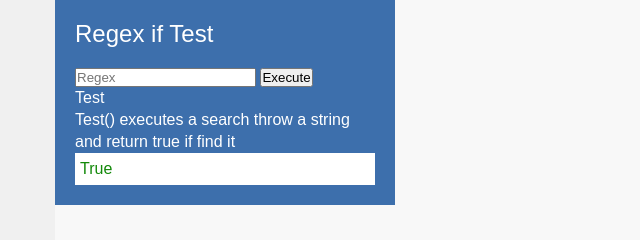
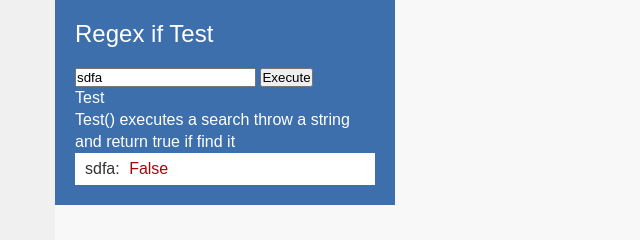
Before and after one commit to klebergermano/regex-with-javascript, a plain HTML site: page index.html in a window 1280 px wide. Both pictures are taken after a click on the button "Execute". Shown: the top 240 px of the page, 0-640 px from the left. Drawn offline with Linux system fonts and the light colour scheme.

Commit message:
Add classes and adjusts Regex Test

```diff
--- a/index.html
+++ b/index.html
@@ -4,76 +4,16 @@
 
     <title>Working with Javascript</title>
     <link rel="stylesheet" href="style.css">
-    <script>
-
-3
-4
-        document.addEventListener('DOMContentLoaded', function (event) {
-
-            var btn_test = document.querySelector("#btn_test");
-            btn_test.addEventListener('click', result);
-
-
-
-            function getText() {
-                let mainText = document.querySelector("#text p").textContent;
-                 return mainText;
-            }
-
-                 function getInput() {
-                 let input = document.querySelector("#input_regex").value;
-                 return input;
-
-            }
-
-
-            function testRegex() {
-
-                let inputValue = getInput();
-                let regex = RegExp(inputValue);
-                let text = getText();
-                let result = regex.test(text);
-                return result;
-
-            }
-
-            function result() {
-                let res = document.querySelector('#res_test');
-                let test = testRegex();
-                let result;
-                if (test) {
-
-                    result = "<p class='true'>True</p>";
-                } else {
-
-                    result = "<p class='false'>False</p>";
-
-                }
-
-                res.innerHTML = result;
-
-            }
-
-
-
-
-
-
-
-
-
-});
-
-    </script>
 
 
 </head>
+
 <body>
     <main>
 
-        <div class="bg_regex" >
+        <div class="bg_regex">
             <h2>Regex if Test</h2>
-            <input id="input_regex" type="text" value="" placeholder="Regex"/>
+            <input id="input_regex" type="text" value="sdfa" placeholder="Regex" />
             <button id="btn_test">Execute</button>
 
             <p>Test</p>
@@ -89,8 +29,11 @@
             </p>
 
         </div>
+    </main>
 
-    </main>
+    <script src="script.js"></script>
+
+    <script src="script_test.js"></script>
 
 </body>
 
--- /dev/null
+++ b/script.js
@@ -0,0 +1,61 @@
+class AppRegex {
+
+    get text() {
+
+        let mainText = document.querySelector("#text p").textContent;
+        return mainText;
+    }
+
+    get input() {
+
+        let input = document.querySelector("#input_regex").value;
+        return input;
+
+    }
+
+}
+
+class TestRegex extends AppRegex {
+
+    inputValue = this.input
+    text = this.text;
+
+    get resultTest() {
+        let regex = RegExp(this.inputValue);
+        let result = regex.test(this.text);
+        return result;
+    }
+
+    appendResultTest() {
+
+        let res = document.querySelector('#res_test');
+        let test = this.resultTest;
+        let result;
+
+        if (test) {
+
+            result = `<p>${this.input}: <span class='true'>True</span></p>`;
+
+        } else {
+
+            result = `<p>${this.input}: <span class='false'>False</span></p>`;
+
+        }
+
+        res.innerHTML = result;
+
+    }
+
+
+}
+
+function execTest() {
+    let test = new TestRegex();
+    test.appendResultTest();
+}
+
+
+
+
+btn_test = document.querySelector("#btn_test");
+btn_test.addEventListener('click', execTest);
--- a/style.css
+++ b/style.css
@@ -38,6 +38,11 @@ p {
 
 background:#fff;
 }
+
+
+#res_test p{
+    color:#333;  padding:5px 10px;
+}
 .false { color:#9a0c0c; padding:5px;
 }
 .true {
```
Also changed, not shown: script_test.js (added).
